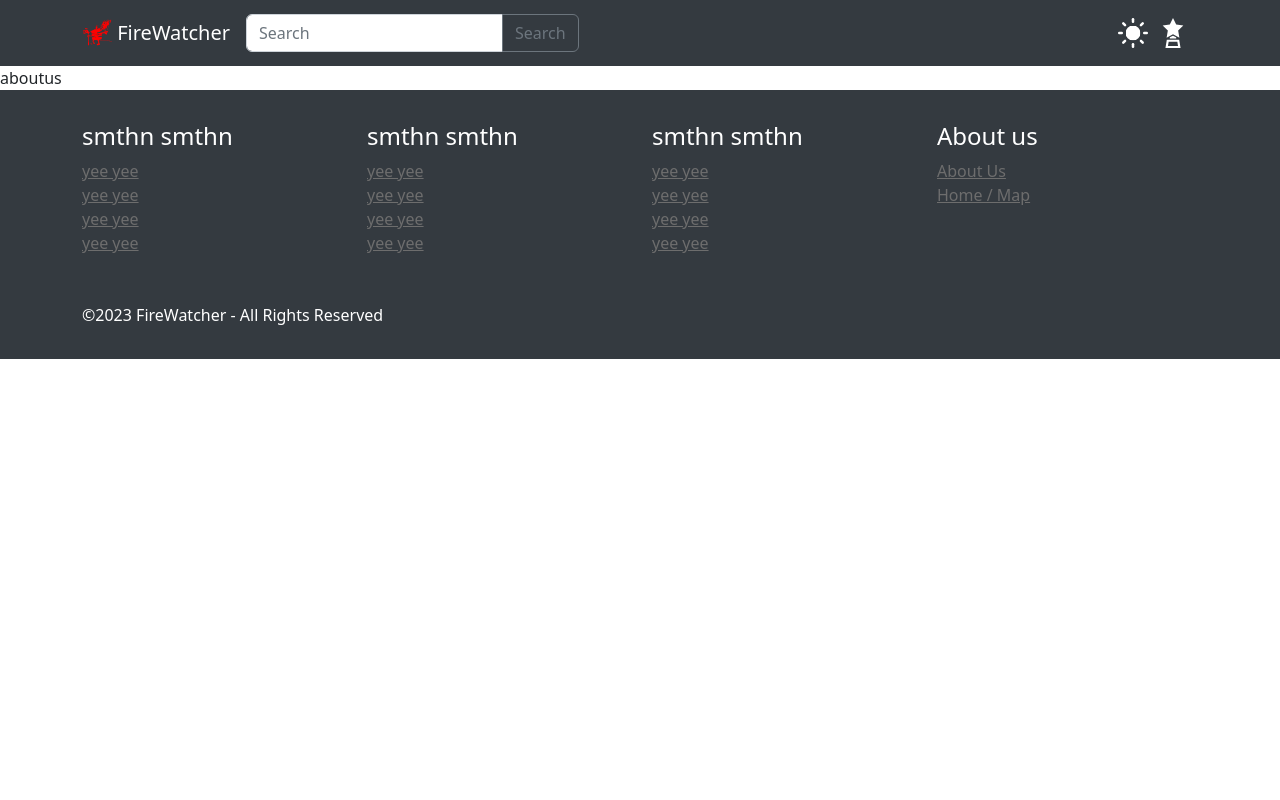
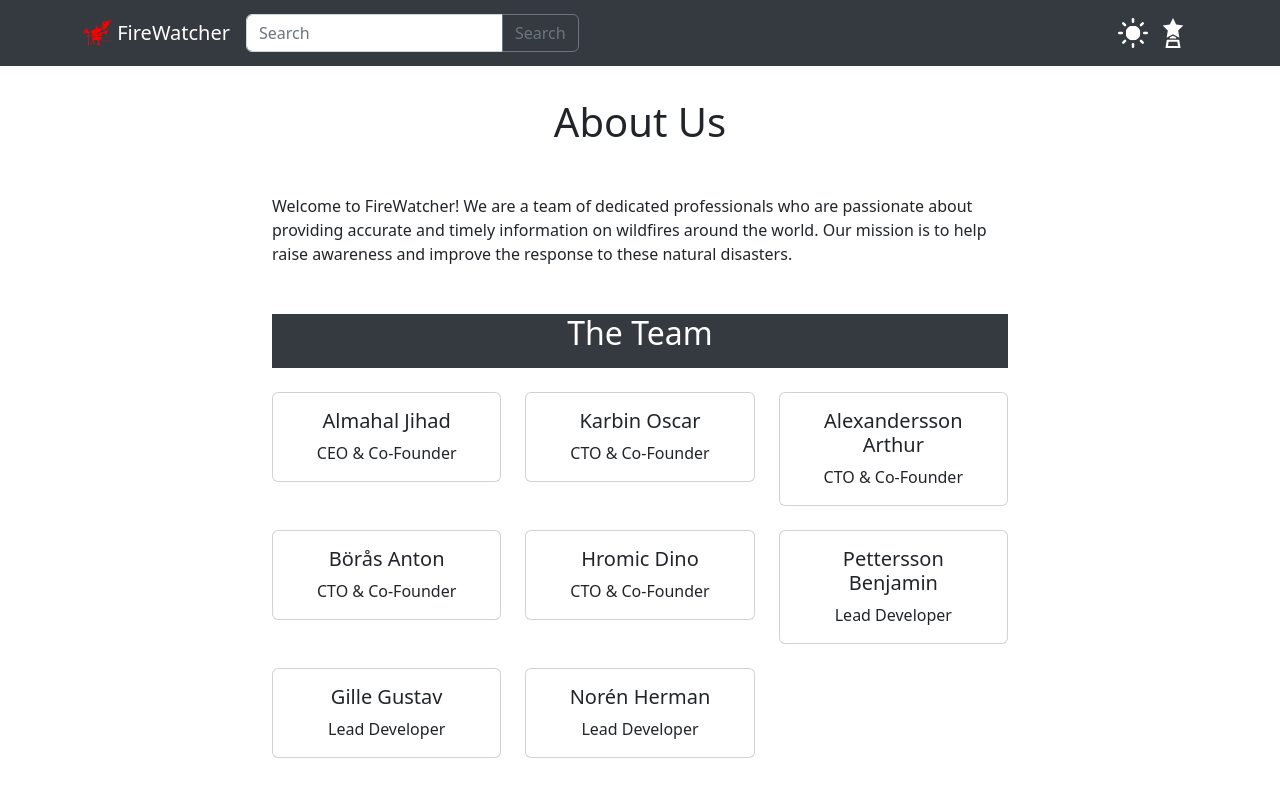
Before and after one commit to ArthurAlexandersson/DAT257, a React (Create React App) app in the folder react_app/: page /DAT257/aboutus in a window 1280 px wide. Shown: the top 800 px of the page. Built offline with nearby package versions, Linux system fonts and the light colour scheme.

Commit message:
Fancy about us page

```diff
--- /dev/null
+++ b/react_app/src/pages/AboutUs.css
@@ -0,0 +1,17 @@
+.about-us-container {
+    margin-top: 2rem;
+    margin-bottom: 2rem;
+    position: relative;
+}
+
+.member-card {
+    text-align: center;
+}
+
+.member-card img {
+    width: 150px;
+    height: 150px;
+    margin-top: -75px;
+    margin-bottom: 15px;
+    object-fit: cover;
+}
--- a/react_app/src/pages/AboutUs.js
+++ b/react_app/src/pages/AboutUs.js
@@ -1,9 +1,93 @@
 import React from "react";
+import { Container, Row, Col, Card, Image } from "react-bootstrap";
+import './AboutUs.css'; // Import a custom CSS file for additional styling
 
+function AboutUs() {
+    return (
+        <Container className="about-us-container">
+            <Row className="justify-content-center">
+                <Col lg={8}>
+                    <h1 className="text-center mb-5">About Us</h1>
+                    <p>
+                        Welcome to FireWatcher! We are a team of dedicated professionals who are passionate about providing accurate and timely information on wildfires around the world. Our mission is to help raise awareness and improve the response to these natural disasters.
+                    </p>
+                    <h2 className="mb-4 mt-5">The Team</h2>
 
-function AboutUs(){
-    return <div>aboutus
-    </div>
-};
+                    <Row>
+                        <Col sm={6} md={4} className="mb-4">
+                            <Card className="member-card">
+                                <Card.Body>
+                                    <Card.Title>Almahal Jihad</Card.Title>
+                                    <Card.Text>CEO &amp; Co-Founder</Card.Text>
+                                </Card.Body>
+                            </Card>
+                        </Col>
+                        <Col sm={6} md={4} className="mb-4">
+                            <Card className="member-card">
+                                <Card.Body>
+                                    <Card.Title>Karbin Oscar</Card.Title>
+                                    <Card.Text>CTO &amp; Co-Founder</Card.Text>
+                                </Card.Body>
+                            </Card>
+                        </Col>
+                        <Col sm={6} md={4} className="mb-4">
+                            <Card className="member-card">
+                                <Card.Body>
+                                    <Card.Title>Alexandersson Arthur</Card.Title>
+                                    <Card.Text>CTO &amp; Co-Founder</Card.Text>
+                                </Card.Body>
+                            </Card>
+                        </Col>
+                        <Col sm={6} md={4} className="mb-4">
+                            <Card className="member-card">
+                                <Card.Body>
+                                    <Card.Title>Börås Anton</Card.Title>
+                                    <Card.Text>CTO &amp; Co-Founder</Card.Text>
+                                </Card.Body>
+                            </Card>
+                        </Col>
+                        <Col sm={6} md={4} className="mb-4">
+                            <Card className="member-card">
+                                <Card.Body>
+                                    <Card.Title>Hromic Dino</Card.Title>
+                                    <Card.Text>CTO &amp; Co-Founder</Card.Text>
+                                </Card.Body>
+                            </Card>
+                        </Col>
+                        <Col sm={6} md={4} className="mb-4">
+                            <Card className="member-card">
+                                <Card.Body>
+                                    <Card.Title>Pettersson Benjamin</Card.Title>
+                                    <Card.Text>Lead Developer</Card.Text>
+                                </Card.Body>
+                            </Card>
+                        </Col>
+                        <Col sm={6} md={4} className="mb-4">
+                            <Card className="member-card">
+                                <Card.Body>
+                                    <Card.Title>Gille Gustav</Card.Title>
+                                    <Card.Text>Lead Developer</Card.Text>
+                                </Card.Body>
+                            </Card>
+                        </Col>
+                        <Col sm={6} md={4} className="mb-4">
+                            <Card className="member-card">
+                                <Card.Body>
+                                    <Card.Title>Norén Herman</Card.Title>
+                                    <Card.Text>Lead Developer</Card.Text>
+                                </Card.Body>
+                            </Card>
+                        </Col>
+                    </Row>
+
+                    <h2 className="mb-4 mt-5">Contact Us</h2>
+                    <p>
+                        If you have any questions or suggestions, feel free to reach out to us at <a href="mailto:info@firewatcher.com">info@firewatcher.com</a>.
+                    </p>
+                </Col>
+            </Row>
+        </Container>
+    );
+}
 
 export default AboutUs;
```
